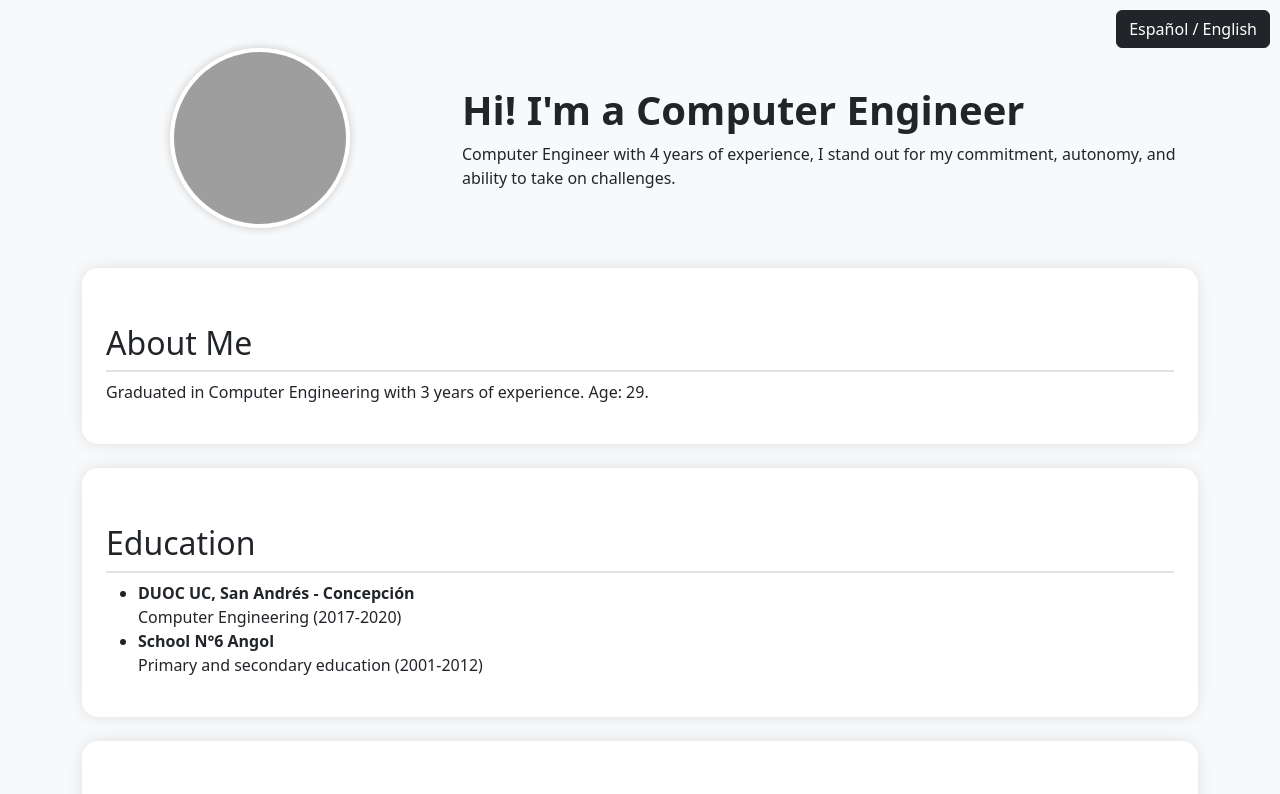
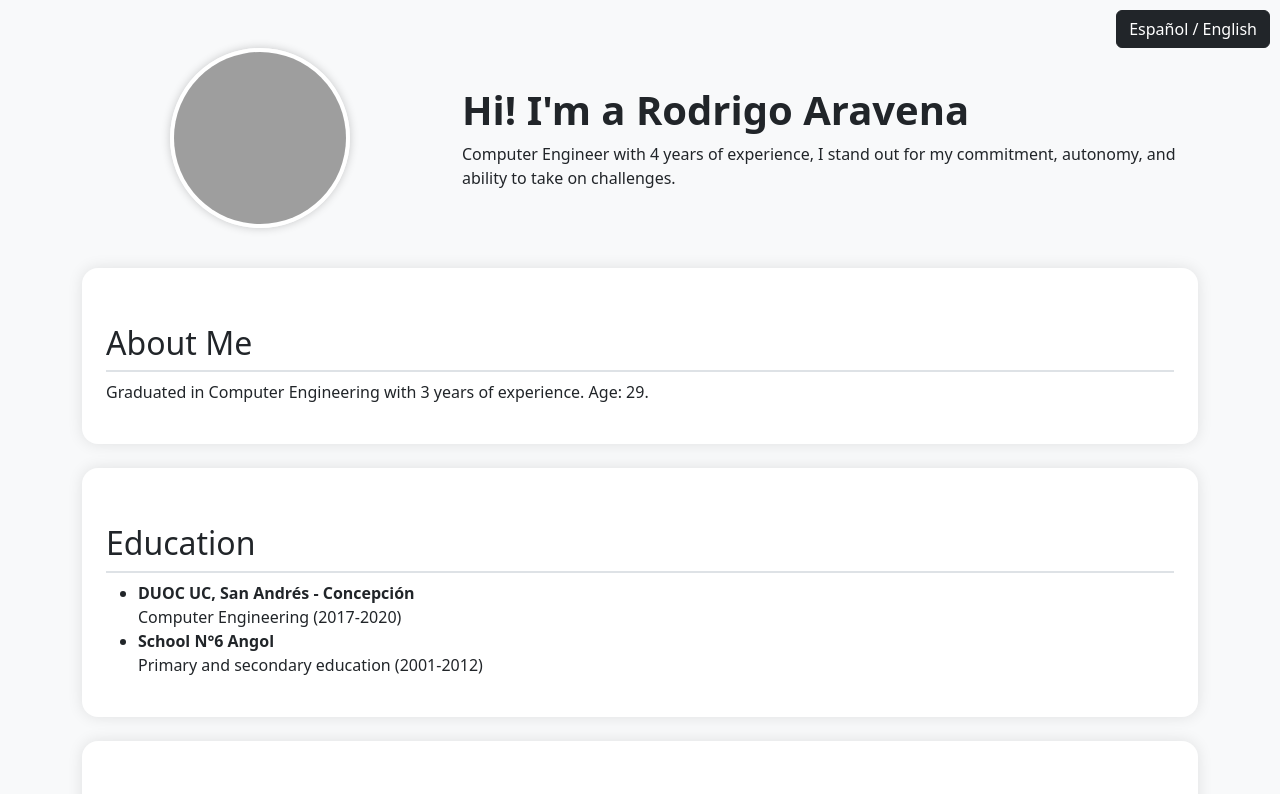
Before and after one commit to rodaravena9/portfolio, a plain HTML site: page index.html in a window 1280 px wide. Shown: the top 794 px of the page. Drawn offline with nearby package versions, Linux system fonts and the light colour scheme; grey boxes are pictures that could not be loaded.

Commit message:
Update index.html

```diff
--- a/index.html
+++ b/index.html
@@ -25,7 +25,7 @@
       <img src="perfil.png" alt="Mi Foto" class="profile-img mb-3">
     </div>
     <div class="col-md-8">
-      <h1 class="fw-bold" data-es="¡Hola! Soy Rodrigo Aravena" data-en="Hi! I'm a Computer Engineer"></h1>
+      <h1 class="fw-bold" data-es="¡Hola! Soy Rodrigo Aravena" data-en="Hi! I'm a Rodrigo Aravena"></h1>
       <p data-es="Ingeniero Informático con 4 años de experiencia, me destaco por mi compromiso, autonomía y capacidad para asumir desafíos."
          data-en="Computer Engineer with 4 years of experience, I stand out for my commitment, autonomy, and ability to take on challenges."></p>
     </div>
```
